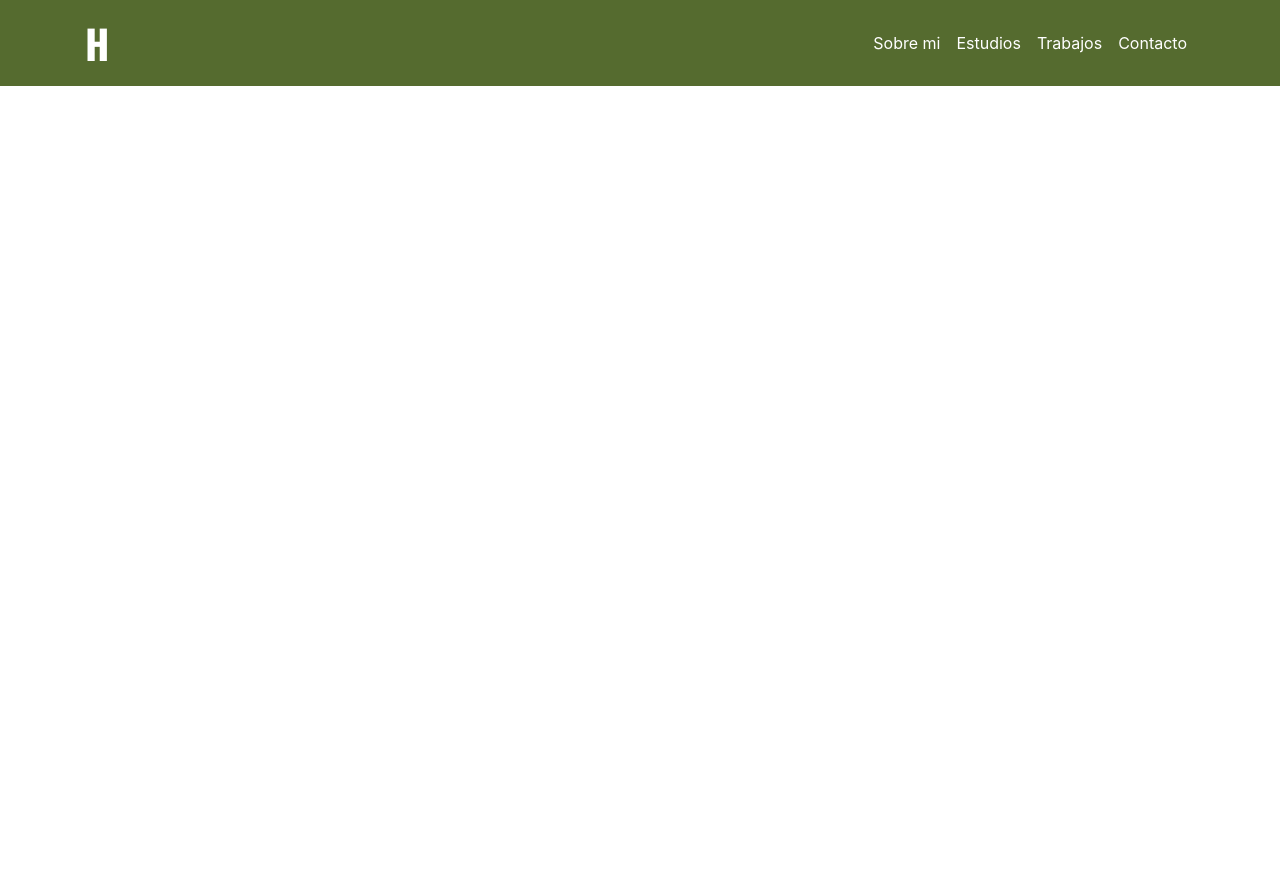
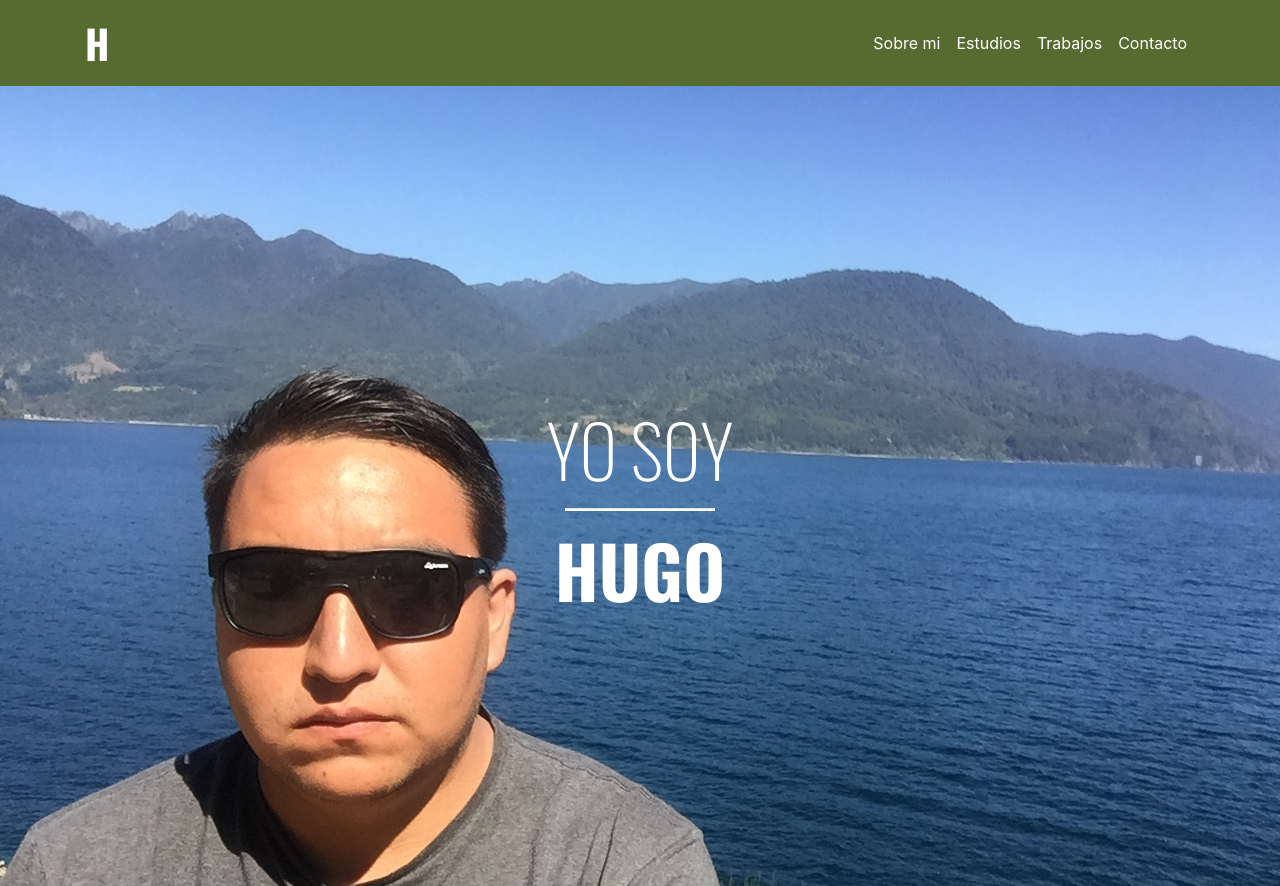
Before and after one commit to hugoo93/portafolio_prueba, a plain HTML site: page index.html in a window 1280 px wide. Before the commit the page ends 800 px from the top, so only its background shows below. Drawn offline with nearby package versions, Linux system fonts and the light colour scheme.

Commit message:
add header section in html and style in css

```diff
--- a/asset/css/style.css
+++ b/asset/css/style.css
@@ -21,3 +21,34 @@ a.navbar-brand {
     font-size: 40px;
     font-weight: 700;
 }
+
+/*Encabezado*/
+
+.hero-section {
+    background-image: url(../img/hero-section.JPG);
+    background-repeat: no-repeat;
+    background-size: cover;
+    width: 100%;
+    height: 100vh;
+}
+
+header hr {
+    width: 150px;
+    height: 2px;
+}
+
+header div {
+    padding-top: 320px;
+}
+
+header h1 {
+    font-family: 'Oswald', sans-serif;
+    font-size: 72px;
+    font-weight: 200;
+}
+
+header h2 {
+    font-family: 'Oswald', sans-serif;
+    font-size: 72px;
+    font-weight: 700;
+}
--- a/index.html
+++ b/index.html
@@ -53,6 +53,15 @@
                     </div>
                 </div>
             </nav>
+
+            <!-- encabezado -->
+            <header class="hero-section">
+                <div class="text-center text-white">
+                    <h1>YO SOY</h1>
+                    <hr class="bg-light">
+                    <h2>HUGO</h2>
+                </div>
+            </header>
         </main>
 
         <!-- Optional JavaScript -->
```
